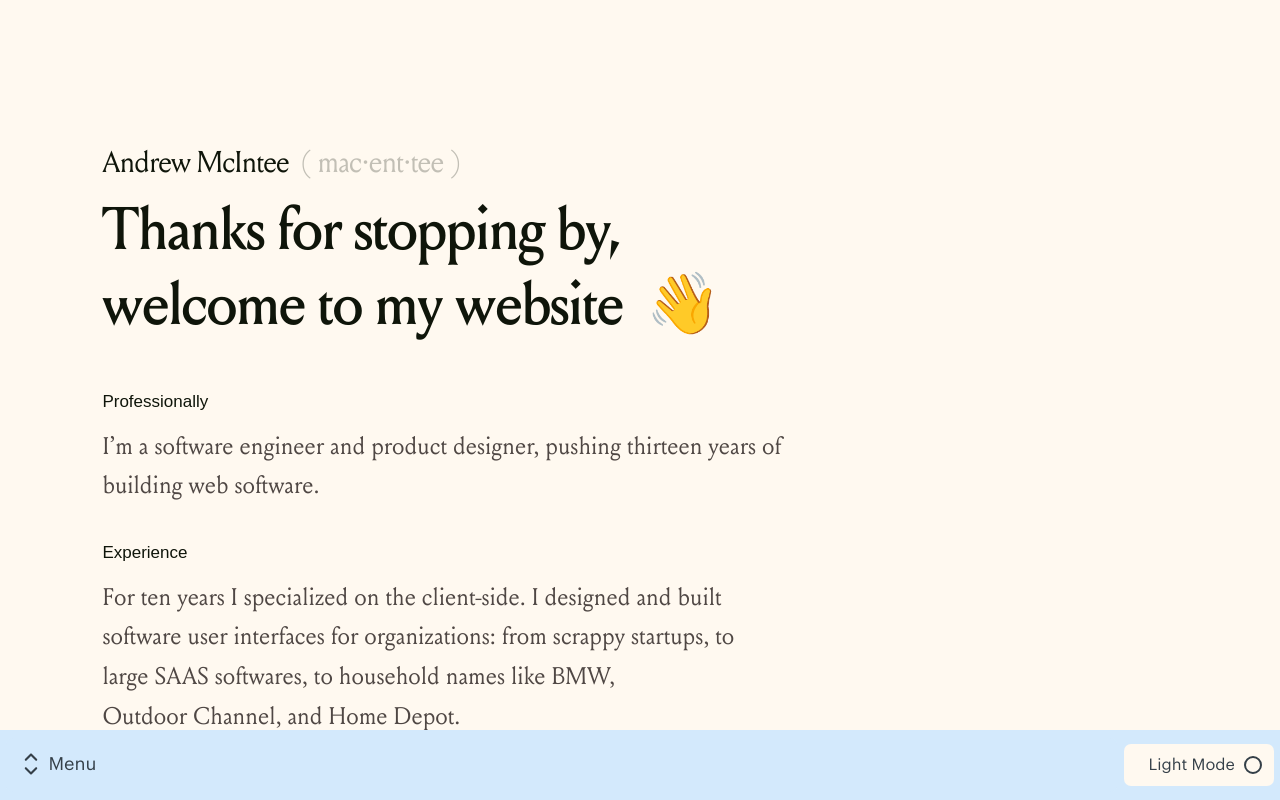
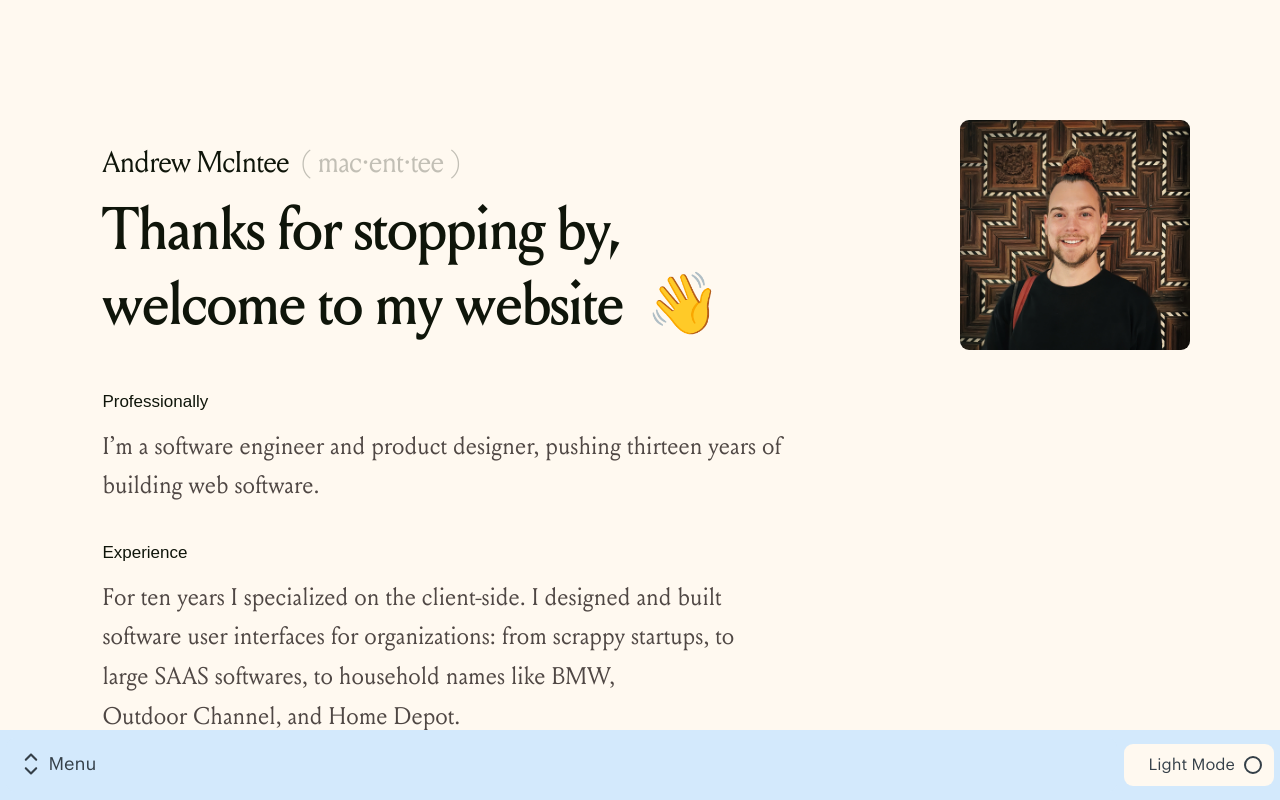
Before and after one commit to AndrwM/souci.studio, a React (Create React App) app: page /#/ in a window 1280 px wide. Shown: the top 800 px of the page. Built offline with nearby package versions, Linux system fonts and the light colour scheme; a web font is replaced by a local one.

Commit message:
Adding new avatar

```diff
--- a/src/assets/stylesheets/_variables.scss
+++ b/src/assets/stylesheets/_variables.scss
@@ -1,5 +1,5 @@
 //----------------- Breakpoints & Thangz
-$w-hand: "501px";
+$w-hand: "601px";
 $w-lap: "901px";
 $w-desk: "1101px";
 $w-wide: "1551px";
@@ -12,7 +12,7 @@ $bp-desk: "(min-width: #{$w-desk})";
 $bp-desk-to-wide: "(min-width: #{$w-desk}) and (max-width: #{$w-wide})";
 $bp-wide: "(min-width: #{$w-wide})";
 
-$border-radius: 7px;
+$border-radius: 9px;
 $font-size: 20px;
 $page-max-width: 1400px;
 
@@ -55,12 +55,12 @@ $colors-light: (
 );
 
 $colors-dark: (
-  c-background-primary: #181a28,
+  c-background-primary: #131212,
   c-background-primary-transparent: rgba(#32293e, 0.2),
   // c-background-primary: #2e2e3e,
-  c-background-accent: #22292e,
+  c-background-accent: #1d1b1b,
   // c-background-accent: #25222e,
-  c-background-accent2: #1d1d26,
+  c-background-accent2: #14191f,
   c-background-accent2-dark: #2F2DBD,
 
   c-primary: #15c9ae,
--- a/src/assets/stylesheets/main.scss
+++ b/src/assets/stylesheets/main.scss
@@ -152,3 +152,53 @@ td, th {
     @media #{$bp-lap} { white-space: nowrap; }
   }
 }
+
+// ../assets/images/avatar-2023-1.jpg
+.avatar {
+  position: relative;
+
+  .avatar__element {
+    @include theme-var(background-color, c-background-primary);
+
+    background-size: cover;
+    background-position: center;
+    border-radius: $border-radius;
+    background-image: url("../images/avatar-2023-1.jpg");
+    z-index: $z-2;
+
+    border-radius: $border-radius;
+    margin: 0 0 $s-large 0;
+
+    width: 100%;
+    height: 400px;
+
+
+    @media #{$bp-hand} {
+      position: fixed;
+      top: 0;
+      right: 0;
+
+      border-radius: unset;
+      margin: 0;
+
+      height: 120px;
+      width: 120px;
+    }
+
+    @media #{$bp-desk} {
+      position: absolute;
+      top: calc(-40px - 230px);
+      right: -1vw;
+
+      border-radius: $border-radius;
+
+      height: 230px;
+      width: 230px;
+    }
+
+    @media #{$bp-wide} {
+      left: calc(-230px - 40px);
+      right: unset;
+    }
+  }
+}
--- a/src/pages/ComingSoon.js
+++ b/src/pages/ComingSoon.js
@@ -8,9 +8,10 @@ const Intro = () => (<>
       Andrew McIntee <span className="u-subtler" style={{whiteSpace: 'nowrap', marginLeft: 5}}>( mac∙ent∙tee )</span>
     </Text>
     <Text type="paragraph" modifier="xlarge">
-      Thanks for stopping by, <br/>welcome to&nbsp;my&nbsp;website&nbsp;<span className="c-emoji c-emoji--large u-animate-wave">👋</span>
+      Thanks for stopping by, <br/>welcome&nbsp;to&nbsp;my&nbsp;website&nbsp;<span className="c-emoji c-emoji--large u-animate-wave">👋</span>
       {/* Welcome to my lil’&nbsp;spot&nbsp;on&nbsp;the&nbsp;web&nbsp;<span className="c-emoji c-emoji--large u-animate-wave">👋</span> */}
     </Text>
+    <div class="avatar"><div class="avatar__element" /></div>
     <Text type="title" modifier="small" className="u-margin-top">Professionally</Text>
     <Text type="paragraph">
       <span className="u-highlight">I’m a software engineer and product designer</span>, pushing <span className="u-highlight">thirteen years</span> of <span className="u-highlight">building web software</span>.
@@ -105,11 +106,11 @@ const Intro = () => (<>
             </span>
           </td>
           {/* <td></td> */}
-          <td>
+          {/* <td>
             <span className="c-paragraph c-paragraph--sans-large">
               <span className="c-emoji c-emoji--small">🔗</span><a href="https://2019.andrew.mn/#/case-studies" rel="noopener noreferrer nofollow" target="_blank" className="c-link c-link--arrow-remote">Case studies (2019)</a>
             </span>
-          </td>
+          </td> */}
         </tr>
       </tfoot>
     </HtmlReveal>
```
Also changed, not shown: src/assets/images/avatar-2023-1.jpg (added).
